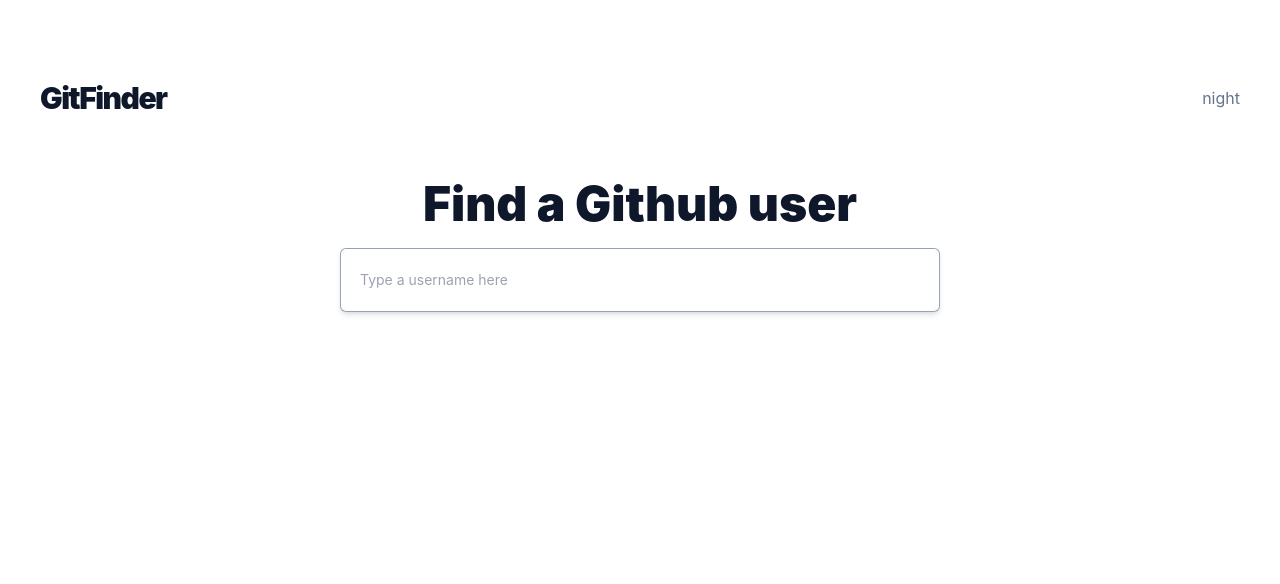
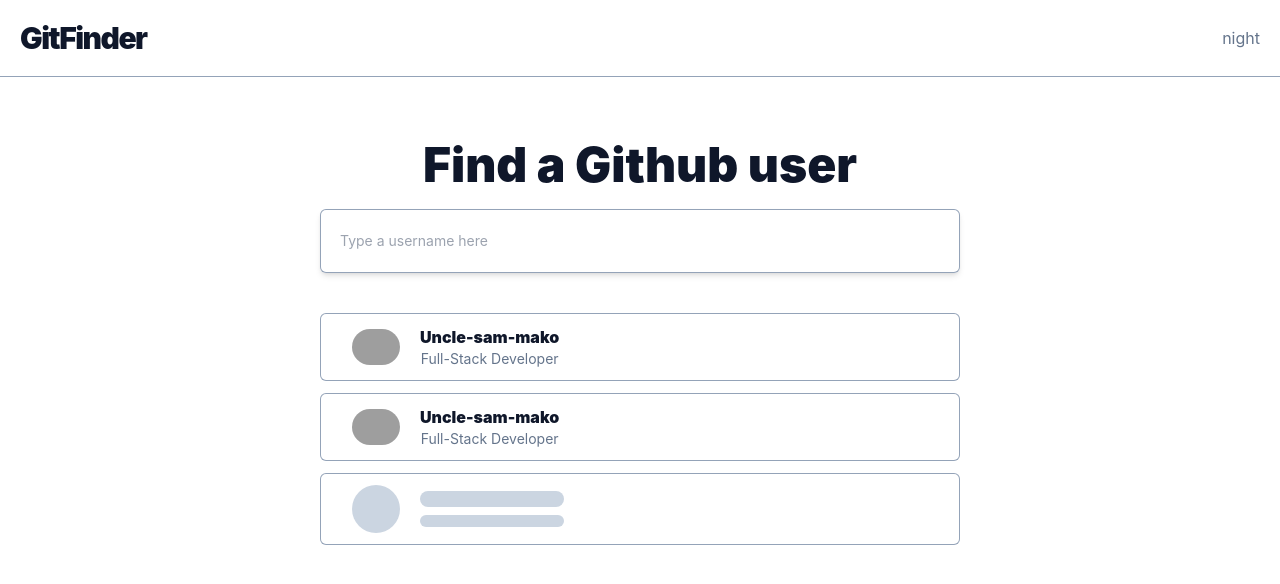
Before and after one commit to Uncle-Sam-Mako/GitFinder, a website: page index.html in a window 1280 px wide. Drawn offline with Linux system fonts and the light colour scheme; grey boxes are pictures that could not be loaded.

Commit message:
Update index.html

```diff
--- a/css/input.css
+++ b/css/input.css
@@ -10,6 +10,9 @@
     font-family: 'Inter', sans-serif;
     @apply text-regularColor;
 }
+img {
+    width: 100%;
+}
 
 input, input:focus {
     outline: none;
--- a/index.html
+++ b/index.html
@@ -7,8 +7,8 @@
     <title>GitFinder - Find a Github user</title>
 </head>
 <body class="">
-    <div class="page p-10">
-        <div class="navbar flex justify-between items-center md:my-10">
+    <div class="page">
+        <div class="navbar flex justify-between items-center p-5 border-1 border-b border-borderColor">
             <div class="logo">
                 <p class="text-3xl font-black tracking-tighter text-boldColor">GitFinder</p>
             </div>
@@ -16,12 +16,43 @@
                 <button>night</button>
             </div>
         </div>
-        <div class="md:w-3/6 text-center my-16 mx-auto">
+        <div class="search-form-container md:w-3/6 text-center my-16 mx-auto">
             <h2 class="text-3xl md:text-5xl font-black text-boldColor">Find a Github user</h2>
             <div class="search-form mt-5">
                 <input type="text" name="username" id="username" placeholder="Type a username here" class="block w-full rounded-md border-0 text-gray-900 shadow-md focus:shadow-lg ring-1 ring-inset ring-borderColor placeholder:text-gray-500 focus:ring-2 focus:ring-inset focus:ring-blue-600 sm:text-sm sm:leading-6 p-5">
             </div>
+            <div class="search-result my-10">
+                <div class="users">
+                    <div class="user flex items-center rounded-md border-0 ring-1 ring-inset ring-borderColor p-3 my-3">
+                        <span class="block user-avatar w-12 mx-5">
+                            <img class="rounded-full" src="https://avatars.githubusercontent.com/u/58623250?v=4" alt="user avatar" srcset="">
+                        </span>
+                        <span class="block">
+                            <p class="font-black text-boldColor">Uncle-sam-mako</p>
+                            <p class="text-sm">Full-Stack Developer</p>
+                        </span>
+                    </div>
+                    <div class="user flex items-center rounded-md border-0 ring-1 ring-inset ring-borderColor p-3 my-3">
+                        <span class="block user-avatar w-12 mx-5">
+                            <img class="rounded-full" src="https://avatars.githubusercontent.com/u/58623250?v=4" alt="user avatar" srcset="">
+                        </span>
+                        <span class="block">
+                            <p class="font-black text-boldColor">Uncle-sam-mako</p>
+                            <p class="text-sm">Full-Stack Developer</p>
+                        </span>
+                    </div>
+                    <div class="user flex items-center rounded-md border-0 ring-1 ring-inset ring-borderColor p-3 my-3">
+                        <span class="block user-avatar w-12 h-12 rounded-full mx-5 bg-skeleton">
+                        </span>
+                        <span class="block">
+                            <p class="bg-skeleton rounded-lg h-4 w-36"></p>
+                            <p class="bg-skeleton rounded-lg h-3 w-36 mt-2"></p>
+                        </span>
+                    </div>
+                </div>
+            </div>
         </div>
+
     </div>
 </body>
 </html>
--- a/tailwind.config.js
+++ b/tailwind.config.js
@@ -6,7 +6,8 @@
       'white' : "#fff",
       'boldColor': '#0f172a',
       'regularColor': '#64748b',
-      'borderColor': "#94a3b8"
+      'borderColor': "#94a3b8",
+      'skeleton' : "#cbd5e1"
     },
     extend: {},
   },
```
Also changed, not shown: dist/output.css.
